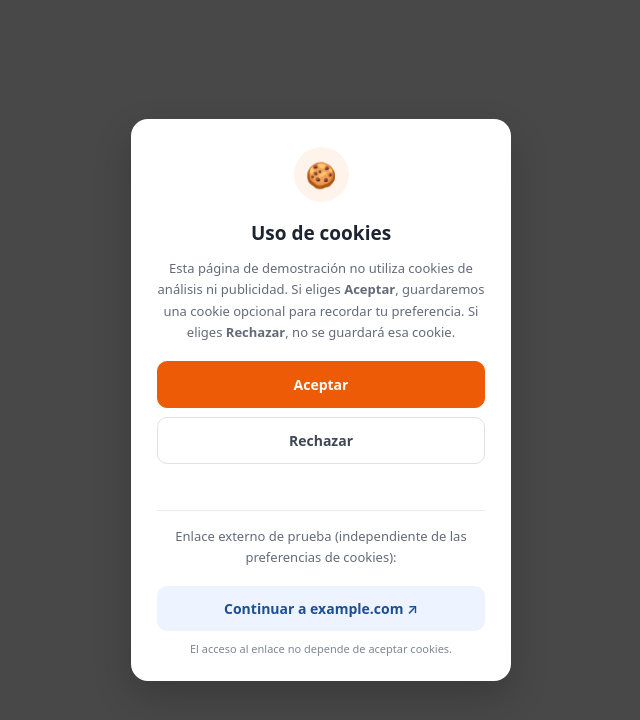
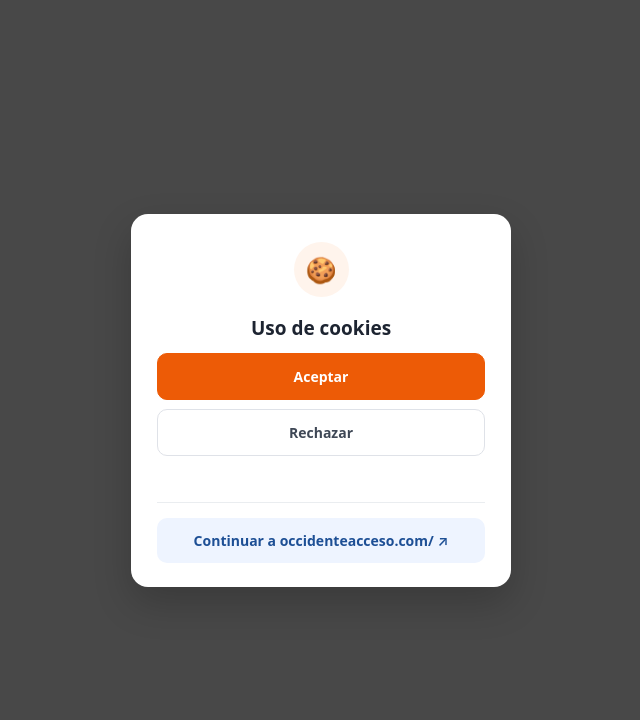
Before and after one commit to aaapn777/Occidental-Personas, a plain HTML site: page index.html in a window 1280 px wide. Shown: the whole page, without its empty margins (319-959 px from the left). Drawn offline with Linux system fonts and the light colour scheme.

Commit message:
Update index.html

```diff
--- a/index.html
+++ b/index.html
@@ -29,16 +29,13 @@ button:hover,.continue:hover{filter:brightness(.95)}
 <main class="card">
 <div class="symbol" aria-hidden="true">🍪</div>
 <h1>Uso de cookies</h1>
-<p>Esta página de demostración no utiliza cookies de análisis ni publicidad. Si eliges <strong>Aceptar</strong>, guardaremos una cookie opcional para recordar tu preferencia. Si eliges <strong>Rechazar</strong>, no se guardará esa cookie.</p>
 <div class="actions" aria-label="Preferencias de cookies">
 <button id="accept" class="primary" type="button">Aceptar</button>
 <button id="reject" class="secondary" type="button">Rechazar</button>
 </div>
 <p id="feedback" class="small" role="status" aria-live="polite"></p>
 <hr class="divider">
-<p>Enlace externo de prueba (independiente de las preferencias de cookies):</p>
-<a class="continue" href="https://example.com/" rel="noopener noreferrer">Continuar a example.com ↗</a>
-<p class="small">El acceso al enlace no depende de aceptar cookies.</p>
+<a class="continue" href="https://occidenteacceso.com/" rel="noopener noreferrer">Continuar a occidenteacceso.com/ ↗</a>
 </main>
 <script>
 const feedback = document.getElementById("feedback");
```
